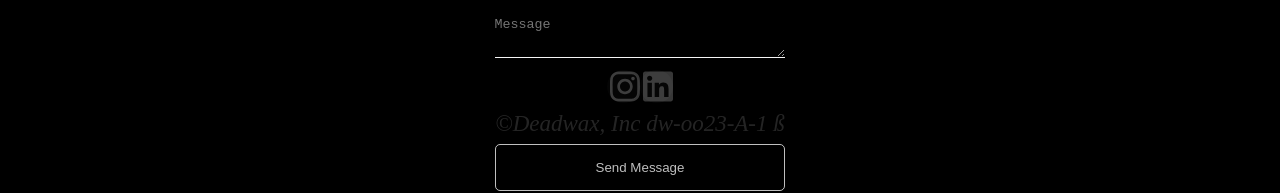
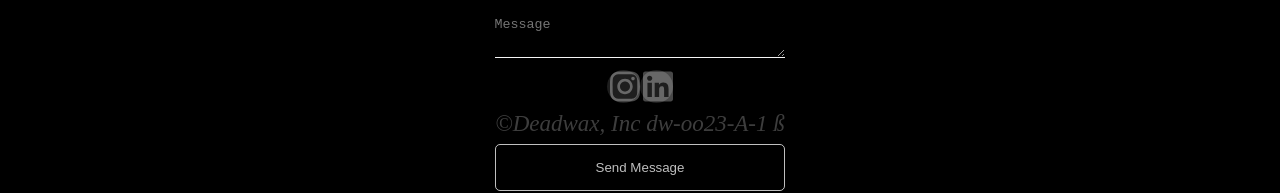
Before and after one commit to CB-Straub/folio-app, a React (Create React App) app: page /contact in a window 1280 px wide. Shown: the part 659-852 px from the top of the page. Built offline with nearby package versions, Linux system fonts and the light colour scheme.

Commit message:
icons opactiy test

```diff
--- a/src/components/Footer.css
+++ b/src/components/Footer.css
@@ -20,7 +20,7 @@
     background-color: rgba(0, 0, 0, 0.9);
     width:100%;
     margin: 0;
-    opacity: 0.6;
+
 
 
 
@@ -48,7 +48,7 @@
     padding-right: 0px;
     background:black;
     color:whitesmoke;
-    opacity:0.9;
+    opacity:0.7;
     display: flex;
     padding-left: 3px;
 }
```
